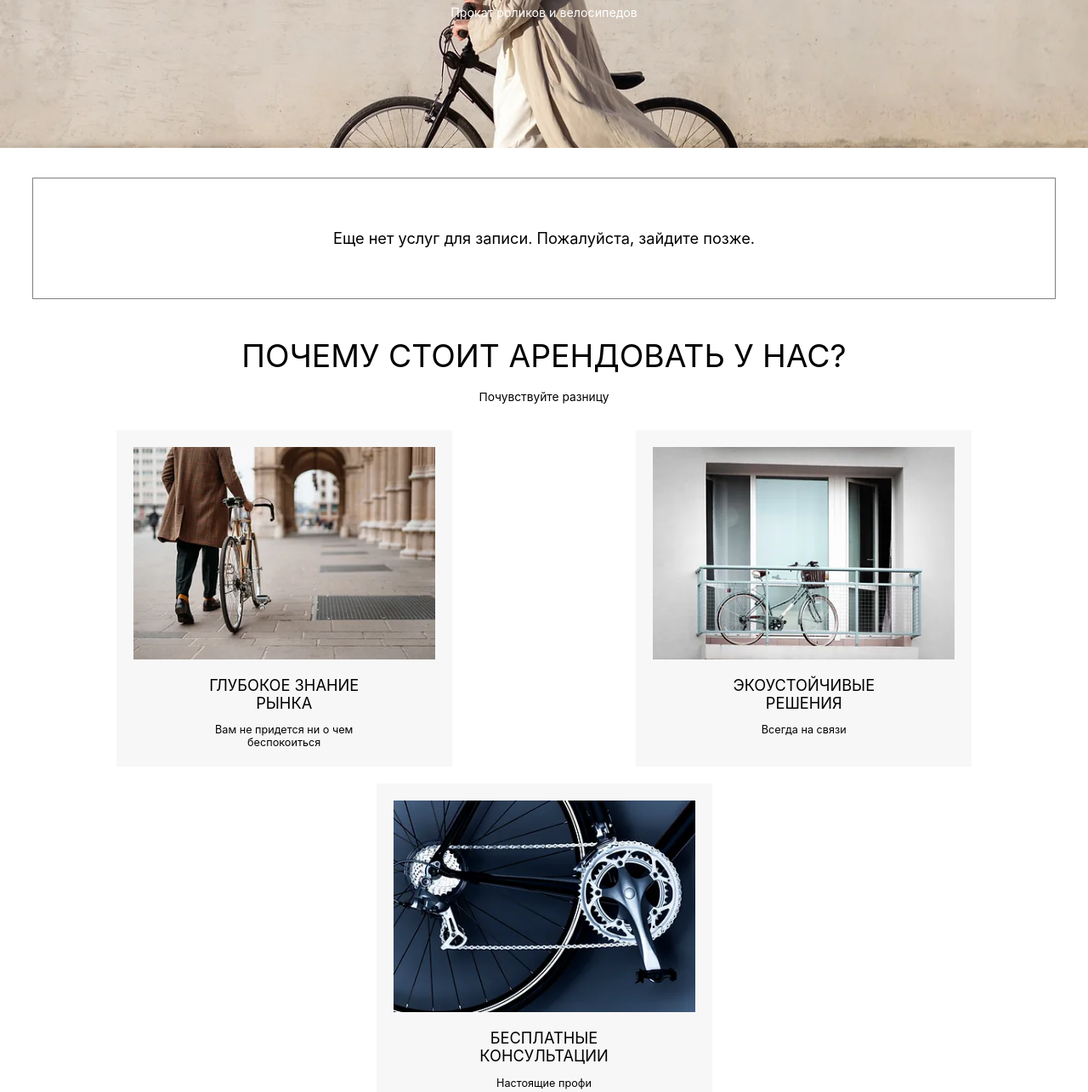
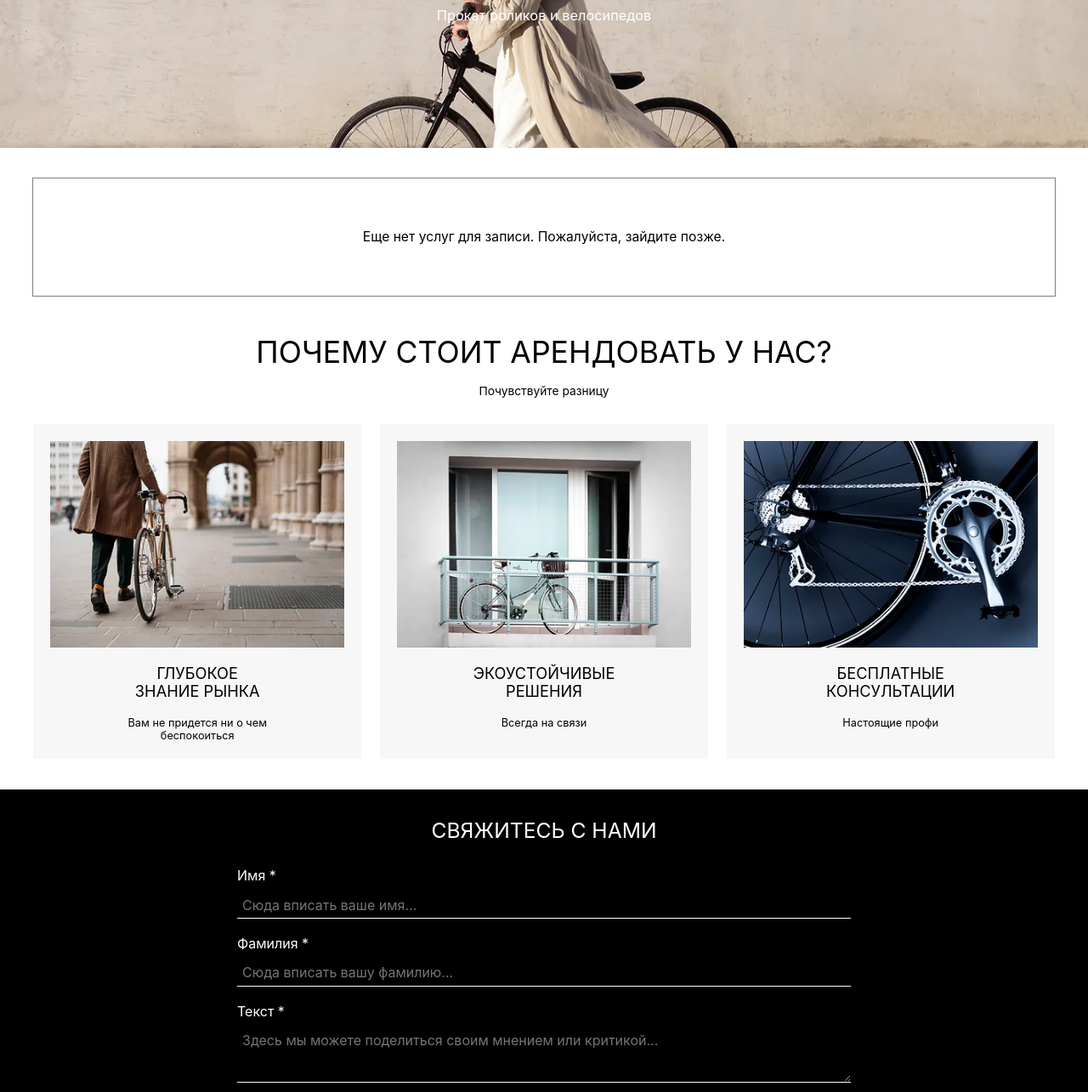
Before and after one commit to KnightParzivalll/SpinZone-Rentals, a website: page src/index.html in a window 1280 px wide. Shown: the part 290-1575 px from the top of the page at 85% size. Drawn offline with Linux system fonts and the light colour scheme.

Commit message:
refactor: improve adaptivity on main page

```diff
--- a/src/index.html
+++ b/src/index.html
@@ -42,78 +42,57 @@
     <main class="main-wrapper">
       <section class="main-welcome-image">
         <div class="main-welcome-text">
-          <div class="main-welcome-text-upper">
           <p>«SPINZONE RENTALS»</p>
           <p>К ВАШИМ УСЛУГАМ</p>
-          </div>
-          <div class="main-welcome-text-lower">
-            <p>Прокат роликов и велосипедов</p>
-          </div>
+          <p class="lower-text">Прокат роликов и велосипедов</p>
         </div>
       </section>
 
-      <!-- <section class="divider"></section> -->
-
       <section class="safe-container">
         <div class="main-visit-appointment">
-          <div class="main-visit-appointment-text">
           <p>Еще нет услуг для записи. Пожалуйста, зайдите позже.</p>
-          </div>
         </div>
       </section>
 
-      <!-- <section class="divider"></section> -->
-
       <section class="safe-container main-pros">
-        <div class="main-pros-text">
-          <div class="main-pros-text-upper">
+        <div class="main-pros-title">
           <p>ПОЧЕМУ СТОИТ АРЕНДОВАТЬ У НАС?</p>
-          </div>
-
-          <div class="main-pros-text-lower">
-            <p>Почувствуйте разницу</p>
-          </div>
+          <p class="lower-text">Почувствуйте разницу</p>
         </div>
 
         <div class="main-pros-cards">
           <div class="main-pros-card-container">
-            <div class="main-pros-cards-card">
+            <div class="main-pros-card">
               <img src="public/images/men.webp" alt="" />
-              <div class="main-pros-cards-card-text">
-                <div class="main-pros-cards-card-text-upper">
+              <div class="main-pros-card-text-title">
                 <p>ГЛУБОКОЕ ЗНАНИЕ РЫНКА</p>
               </div>
-                <div class="main-pros-cards-card-text-lower">
+              <div class="main-pros-card-text">
                 <p>Вам не придется ни о чем беспокоиться</p>
-                </div>
               </div>
             </div>
           </div>
 
           <div class="main-pros-card-container">
-            <div class="main-pros-cards-card">
+            <div class="main-pros-card">
               <img src="public/images/outside.webp" alt="" />
-              <div class="main-pros-cards-card-text">
-                <div class="main-pros-cards-card-text-upper">
+              <div class="main-pros-card-text-title">
                 <p>ЭКОУСТОЙЧИВЫЕ РЕШЕНИЯ</p>
               </div>
-                <div class="main-pros-cards-card-text-lower">
+              <div class="main-pros-card-text">
                 <p>Всегда на связи</p>
-                </div>
               </div>
             </div>
           </div>
 
           <div class="main-pros-card-container">
-            <div class="main-pros-cards-card">
+            <div class="main-pros-card">
               <img src="public/images/gears.webp" alt="" />
-              <div class="main-pros-cards-card-text">
-                <div class="main-pros-cards-card-text-upper">
+              <div class="main-pros-card-text-title">
                 <p>БЕСПЛАТНЫЕ КОНСУЛЬТАЦИИ</p>
               </div>
-                <div class="main-pros-cards-card-text-lower">
+              <div class="main-pros-card-text">
                 <p>Настоящие профи</p>
-                </div>
               </div>
             </div>
           </div>
@@ -121,12 +100,9 @@
       </section>
 
       <section class="safe-container feedback-form">
-        <div class="feedback-form-inner-container">
-          <div class="feedback-form-text">
         <p>СВЯЖИТЕСЬ С НАМИ</p>
-          </div>
-          <form class="feedback-form-form" action="">
-            <div class="feedback-form-form-group">
+        <form class="form" action="">
+          <div class="form-group">
             <label for="first-name">Имя *</label>
             <input
               type="text"
@@ -136,7 +112,7 @@
               required
             />
           </div>
-            <div class="feedback-form-form-group">
+          <div class="form-group">
             <label for="last-name">Фамилия *</label>
             <input
               type="text"
@@ -146,7 +122,7 @@
               required
             />
           </div>
-            <div class="feedback-form-form-group">
+          <div class="form-group">
             <label for="message">Текст *</label>
             <textarea
               id="message"
@@ -157,7 +133,6 @@
           </div>
           <button type="submit" class="btn">Отправить</button>
         </form>
-        </div>
       </section>
     </main>
 
--- a/src/public/css/main/index.css
+++ b/src/public/css/main/index.css
@@ -1,3 +1,144 @@
+/* Adaptivity */
+.main-welcome-image {
+  --image-min: 300;
+  --image-max: 500;
+
+  --image-size: calc(
+    var(--image-min) * 1px + (var(--image-max) - var(--image-min)) *
+      (100vw - 480px) / (1920 - 480)
+  );
+
+  height: clamp(
+    var(--image-min) * 1px,
+    var(--image-size),
+    var(--image-max) * 1px
+  );
+}
+
+.main-welcome-text {
+  --text-min: 32;
+  --text-max: 48;
+
+  --text-size: calc(
+    var(--text-min) * 1px + (var(--text-max) - var(--text-min)) *
+      (100vw - 480px) / (1920 - 480)
+  );
+
+  font-size: clamp(
+    var(--text-min) * 1px,
+    var(--text-size),
+    var(--text-max) * 1px
+  );
+}
+
+.main-visit-appointment p {
+  --text-min: 14;
+  --text-max: 17;
+
+  --text-size: calc(
+    var(--text-min) * 1px + (var(--text-max) - var(--text-min)) *
+      (100vw - 480px) / (1920 - 480)
+  );
+
+  font-size: clamp(
+    var(--text-min) * 1px,
+    var(--text-size),
+    var(--text-max) * 1px
+  );
+
+  --width-min: 30;
+  --width-max: 90;
+
+  --width: calc(
+    var(--width-min) * 1% + (var(--width-max) - var(--width-min)) / (100% - 0px) *
+      (1920 - 480)
+  );
+
+  width: clamp(var(--width-min) * 1%, var(--width), var(--width-max) * 1%);
+}
+
+.main-pros {
+  --card-width-min: 300;
+  --card-width-max: 383;
+
+  --card-width: calc(
+    var(--card-width-min) * 1px +
+      (var(--card-width-max) - var(--card-width-min)) * (100vw - 480px) /
+      (1920 - 480)
+  );
+
+  --card-width-restricted: clamp(
+    var(--card-width-min) * 1px,
+    var(--card-width),
+    var(--card-width-max) * 1px
+  );
+}
+
+.main-pros-title {
+  --text-min: 20;
+  --text-max: 48;
+
+  --text-size: calc(
+    var(--text-min) * 1px + (var(--text-max) - var(--text-min)) *
+      (100vw - 480px) / (1920 - 480)
+  );
+
+  font-size: clamp(
+    var(--text-min) * 1px,
+    var(--text-size),
+    var(--text-max) * 1px
+  );
+}
+
+.main-pros-title .lower-text {
+  --text-min: 11;
+  --text-max: 16;
+
+  --text-size: calc(
+    var(--text-min) * 1px + (var(--text-max) - var(--text-min)) *
+      (100vw - 480px) / (1920 - 480)
+  );
+
+  font-size: clamp(
+    var(--text-min) * 1px,
+    var(--text-size),
+    var(--text-max) * 1px
+  );
+}
+
+.main-pros-card {
+  --text-min: 16;
+  --text-max: 20;
+
+  --text-size: calc(
+    var(--text-min) * 1px + (var(--text-max) - var(--text-min)) *
+      (100vw - 480px) / (1920 - 480)
+  );
+
+  font-size: clamp(
+    var(--text-min) * 1px,
+    var(--text-size),
+    var(--text-max) * 1px
+  );
+}
+
+.feedback-form p {
+  --text-min: 18;
+  --text-max: 30;
+
+  --text-size: calc(
+    var(--text-min) * 1px + (var(--text-max) - var(--text-min)) *
+      (100vw - 480px) / (1920 - 480)
+  );
+
+  font-size: clamp(
+    var(--text-min) * 1px,
+    var(--text-size),
+    var(--text-max) * 1px
+  );
+}
+/* End adaptivity */
+
 .main-welcome-image {
   display: flex;
   justify-content: center;
@@ -9,57 +150,30 @@
 }
 
 .main-welcome-text {
-  display: flex;
-  flex-direction: column;
-  justify-content: center;
-  align-items: center;
-  flex-wrap: nowrap;
+  text-align: center;
 
   color: white;
 }
 
-@media (min-width: 0px) and (max-width: 1920px) {
-  .main-welcome-image {
-    height: calc(300px + (500 - 300) * (100vw - 480px) / (1920 - 480));
-  }
+.main-welcome-text .lower-text {
+  font-size: 0.4em;
 
-  .main-welcome-text-upper {
-    font-size: calc(32px + (48 - 32) * (100vw - 480px) / (1920 - 480));
-  }
+  padding-top: 6px;
+}
 
-  .main-welcome-text-lower {
-    font-size: calc(12px + (16 - 12) * (100vw - 480px) / (1920 - 480));
-  }
+.main-visit-appointment {
+  display: flex;
+  justify-content: center;
+  align-items: center;
 
-  .divider {
-    margin: calc(6px + (16 - 6) * (100vw - 480px) / (1920 - 480)) 0;
-  }
+  text-align: center;
 
-  .main-pros-text-upper {
-    font-size: calc(24px + (48 - 24) * (100vw - 480px) / (1920 - 480));
-  }
+  color: black;
 
-  .main-pros-text-lower {
-    font-size: calc(11px + (16 - 11) * (100vw - 480px) / (1920 - 480));
-  }
+  padding-top: 5% !important;
+  padding-bottom: 5% !important;
 
-  .main-pros-cards-card-text-upper {
-    font-size: calc(16px + (20 - 16) * (100vw - 480px) / (1920 - 480));
-  }
-
-  .main-pros-cards-card-text-lower {
-    font-size: calc(11px + (14 - 11) * (100vw - 480px) / (1920 - 480));
-  }
-
-  .main-visit-appointment-text {
-    width: calc(20% + (90 - 30) / (100% - 0px) * (1920 - 480));
-
-    font-size: calc(16px + (20 - 16) * (100vw - 480px) / (1920 - 480));
-  }
-
-  .main-pros {
-    --card-width: calc(320px + (383 - 320) * (100vw - 480px) / (1920 - 480));
-  }
+  border: 0.5px solid grey;
 }
 
 .main-pros {
@@ -71,16 +185,15 @@
   gap: 30px;
 }
 
-.main-pros-text {
+.main-pros-title {
   display: flex;
   flex-direction: column;
   justify-content: center;
   align-items: center;
-  flex-wrap: nowrap;
 
   text-align: center;
 
-  gap: 20px;
+  gap: 0.5em;
 
   color: black;
 }
@@ -88,10 +201,15 @@
 .main-pros-cards {
   width: 100%;
 
+  --card-padding: 20px;
+  --card-width-padding: calc(
+    var(--card-width-restricted) + var(--card-padding) * 2
+  );
+
   display: grid;
   grid-template-columns: repeat(
     auto-fit,
-    minmax(calc(var(--card-width) + 20px * 2), 1fr)
+    minmax(var(--card-width-padding), 1fr)
   );
 
   gap: 20px;
@@ -103,83 +221,62 @@
   align-items: stretch;
 }
 
-.main-pros-cards-card {
+.main-pros-card {
   display: flex;
   flex-direction: column;
   align-items: center;
 
   text-align: center;
 
-  padding: 20px;
+  padding: var(--card-padding);
   gap: 20px;
 
   background-color: #f7f7f7;
 
-  width: 100%;
-  max-width: calc(var(--card-width) + 20px * 2);
+  width: var(--card-width-padding);
 }
 
-.main-pros-cards-card img {
+.main-pros-card img {
   width: 100%;
-  max-width: var(--card-width);
 }
 
-.main-pros-cards-card-text {
-  display: flex;
-  justify-content: center;
-  align-items: center;
-  flex-direction: column;
-
+.main-pros-card-text-title,
+.main-pros-card-text {
   width: 50%;
-
-  gap: 15px;
 
   color: black;
 }
 
-@media (min-width: calc(0.03 * 100vw * 2 + (320px + (383 - 320) * (100vw - 480px) / (1920 - 480)) * 2 + 20px + 20px * 4)) and (max-width: calc((320px + (383 - 320) * (100vw - 480px) / (1920 - 480)) * 3 + 20px * 6 + 20px * 2 + 0.03 * 100vw * 2)) {
+.main-pros-card-text {
+  font-size: 0.7em;
+}
+
+@media (min-width: calc(0.03 * 100vw * 2 + clamp(300px, (300px + (383 - 300) * (100vw - 480px) / (1920 - 480)), 383px) * 2 + 20px + 20px * 4)) and (max-width: calc(0.03 * 100vw * 2 + clamp(300px, (300px + (383 - 300) * (100vw - 480px) / (1920 - 480)), 383px) * 3 + 20px * 6 + 20px * 2)) {
   .main-pros-card-container:nth-child(3) {
     grid-column: span 2;
   }
 }
 
-.main-visit-appointment {
-  display: flex;
-  justify-content: center;
-  align-items: center;
-
-  padding: 5% 0;
-
-  border: 0.5px solid grey;
-}
-
-.main-visit-appointment-text {
-  text-align: center;
-
-  color: black;
-}
-
-.feedback-form-inner-container {
-  padding: 2% 0 4% 0;
-
+.feedback-form {
   display: flex;
   flex-direction: column;
   justify-content: center;
   align-items: center;
+
   gap: 30px;
-}
 
-.feedback-form {
   background-color: black;
 }
 
-.feedback-form-text {
+.feedback-form p {
+  text-align: center;
+
+  padding-top: 2%;
+
   color: white;
-  font-size: 30px;
-  text-align: center;
 }
 
-.feedback-form-form {
+.feedback-form .form {
   width: 60%;
 
   display: flex;
@@ -188,9 +285,11 @@
   justify-content: center;
 
   gap: 20px;
+
+  padding-bottom: 3%;
 }
 
-.feedback-form-form-group {
+.form .form-group {
   width: 100%;
 
   display: flex;
@@ -201,7 +300,7 @@
   gap: 10px;
 }
 
-.feedback-form-form-group input,
+.form .form-group input,
 textarea {
   width: 100%;
 
@@ -218,7 +317,7 @@ textarea {
   padding: 6px;
 }
 
-.feedback-form-form-group textarea {
+.form .form-group textarea {
   min-width: 100%;
   max-width: 100%;
 
@@ -228,7 +327,7 @@ textarea {
   max-height: 65px;
 }
 
-.feedback-form-form button {
+.feedback-form .form button {
   width: 100%;
   height: 50px;
 
```
Lines whose indentation alone changed are shown as unchanged.
